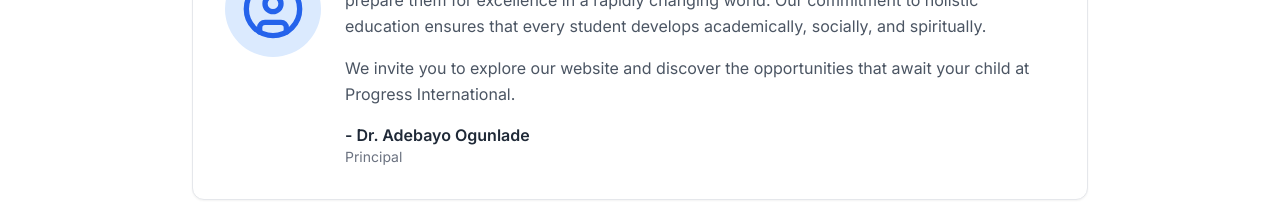
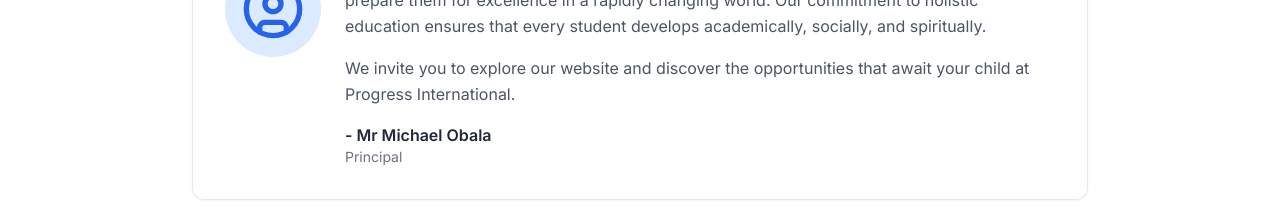
Before and after one commit to Omerta-Platforms/Good-foundation, a Next.js app: page / in a window 1280 px wide. Shown: the part 1060-1273 px from the top of the page. Built offline with nearby package versions, Linux system fonts and the light colour scheme.

Commit message:
Update page.tsx

```diff
--- a/src/app/page.tsx
+++ b/src/app/page.tsx
@@ -225,7 +225,7 @@ export default function HomePage() {
                       your child at Progress International.
                     </p>
                     <p className="mt-4 font-semibold text-gray-800 dark:text-gray-200">
-                      - Dr. Adebayo Ogunlade
+                      - Mr Michael Obala
                     </p>
                     <p className="text-sm text-gray-500 dark:text-gray-400">Principal</p>
                   </div>
```
